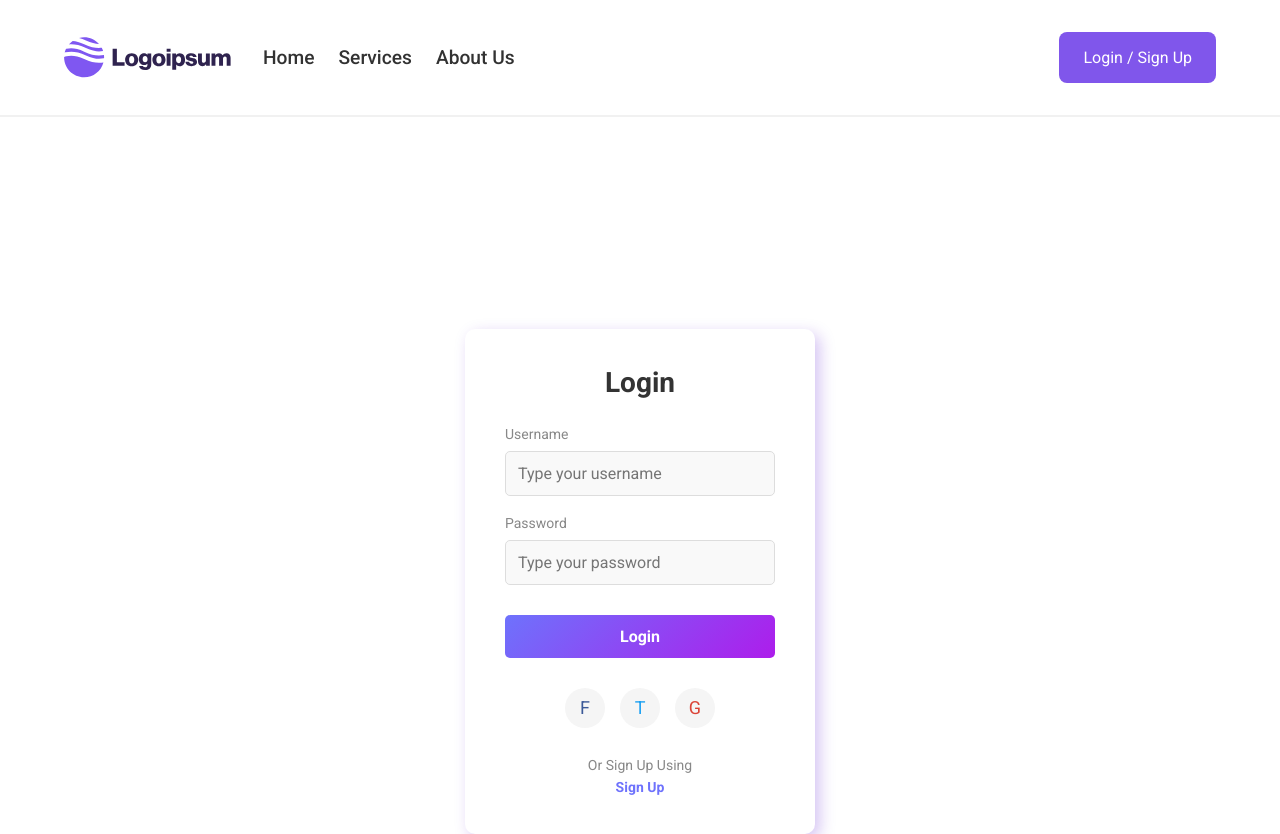
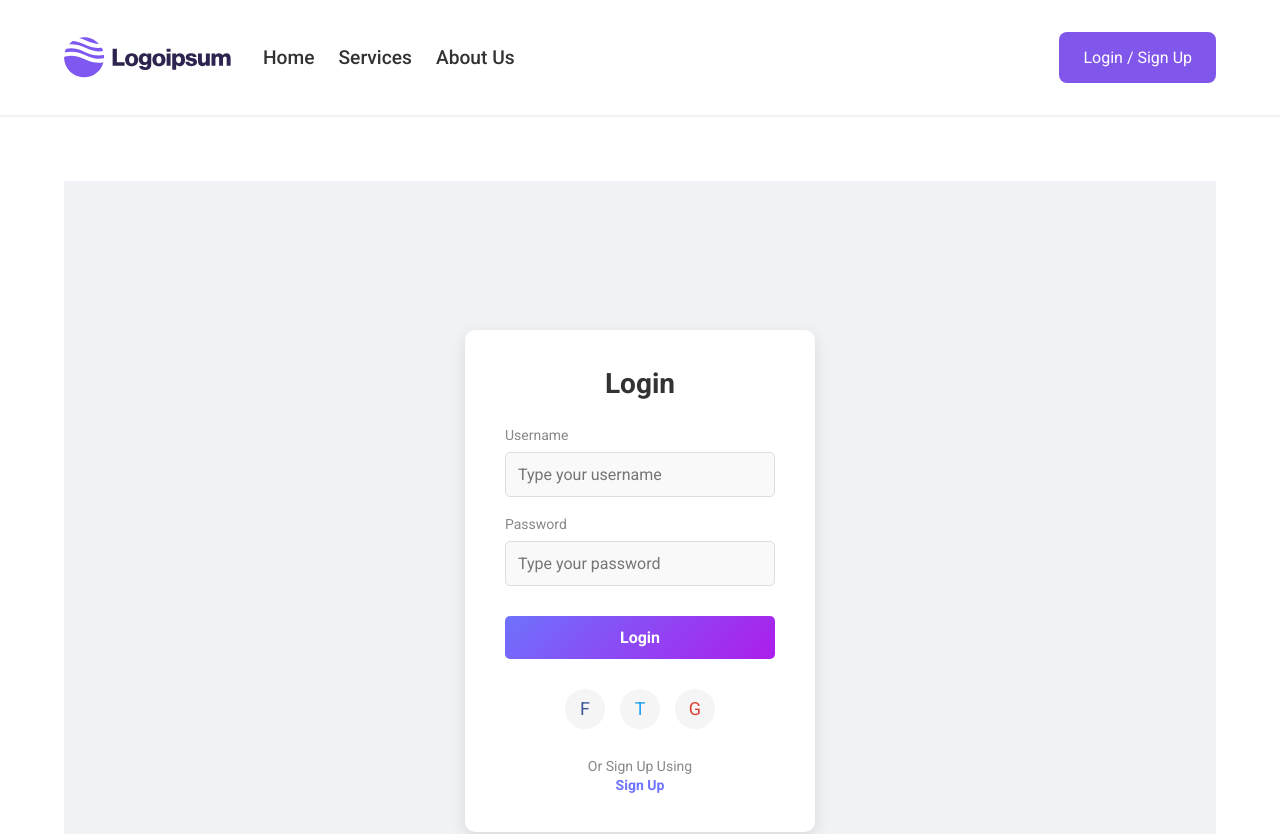
Before and after one commit to Edgaras318/home-service-client, a React (Vite) app: page /login in a window 1280 px wide. Shown: the top 834 px of the page. Built offline with nearby package versions, Linux system fonts and the light colour scheme.

Commit message:
Refactor InputField and Login page components
Updated InputField for better modularity and usability. Refactored the Login page to utilize reusable InputField and relocated validation logic to a separate validators file for improved code organization.

```diff
--- a/src/components/common/InputField/InputField.jsx
+++ b/src/components/common/InputField/InputField.jsx
@@ -1,19 +1,19 @@
-import styles from "./InputField.module.scss";
+import React from 'react';
+import styles from './InputField.module.scss';
 
-const InputField = ({ label, name, type, value, onChange, error }) => (
+const InputField = ({ label, value, onChange, error, type = 'text', placeholder }) => {
+    return (
         <div className={styles.inputGroup}>
-        <label htmlFor={name}>{label}</label>
+            <label>{label}</label>
             <input
-            id={name}
-            name={name}
                 type={type}
                 value={value}
                 onChange={onChange}
-            placeholder={`Type your ${label.toLowerCase()}`}
-            required
+                placeholder={placeholder}
             />
             {error && <p className={styles.errorText}>{error}</p>}
         </div>
     );
+};
 
 export default InputField;
--- a/src/components/common/InputField/InputField.module.scss
+++ b/src/components/common/InputField/InputField.module.scss
@@ -32,7 +32,6 @@
   margin-top: 0.5rem;
   animation: fadeIn 0.3s ease-in-out;
   text-align: left;
-}
 
   @keyframes fadeIn {
     from {
@@ -42,3 +41,4 @@
       opacity: 1;
     }
   }
+}
--- a/src/pages/Login/Login.jsx
+++ b/src/pages/Login/Login.jsx
@@ -1,30 +1,16 @@
-import React, { useState } from "react";
-import { useUserStore } from "@/stores/userStore"; // Import Zustand store
-import { useNavigate } from "react-router-dom"; // For redirect
-import styles from "./Login.module.scss"; // Import CSS Module styles
+import React, { useState } from 'react';
+import { useUserStore } from '@/stores/userStore';
+import { useNavigate } from 'react-router-dom';
+import InputField from "@/components/common/InputField/InputField"; // New reusable input field component
+import { validateUsername, validatePassword } from "@/utils/validators"; // Moved validation to separate file
+import styles from './Login.module.scss';
 
 const Login = () => {
-  const [username, setUsername] = useState("");
-  const [password, setPassword] = useState("");
-  const [errors, setErrors] = useState({ username: "", password: "" });
-  const setUser = useUserStore((state) => state.setUser); // Zustand setUser function
-  const navigate = useNavigate(); // For redirecting after login
-
-  const validateUsername = (username) => {
-    if (username.length < 3) return "Username must be at least 3 characters.";
-    if (username.length > 20) return "Username must be no more than 20 characters.";
-    if (!/^[a-zA-Z0-9_]+$/.test(username)) return "Username can only contain letters, numbers, and underscores.";
-    return "";
-  };
-
-  const validatePassword = (password) => {
-    if (password.length < 8) return "Password must be at least 8 characters.";
-    if (!/[A-Z]/.test(password)) return "Password must contain at least one uppercase letter.";
-    if (!/[a-z]/.test(password)) return "Password must contain at least one lowercase letter.";
-    if (!/[0-9]/.test(password)) return "Password must contain at least one number.";
-    if (!/[!@#$%^&*]/.test(password)) return "Password must contain at least one special character.";
-    return "";
-  };
+  const [username, setUsername] = useState('');
+  const [password, setPassword] = useState('');
+  const [errors, setErrors] = useState({ username: '', password: '' });
+  const setUser = useUserStore((state) => state.setUser);
+  const navigate = useNavigate();
 
   const validate = () => {
     const usernameError = validateUsername(username);
@@ -44,9 +30,9 @@ const Login = () => {
     try {
       const userData = { username };
       setUser(userData);
-      navigate("/");
+      navigate('/');
     } catch (error) {
-      setErrors({ username: "", password: "Login failed. Please try again." });
+      setErrors({ username: '', password: 'Login failed. Please try again.' });
     }
   };
 
@@ -55,36 +41,27 @@ const Login = () => {
         <div className={styles.loginBox}>
           <h1>Login</h1>
           <form onSubmit={handleLogin}>
-            <div className={styles.inputGroup}>
-              <label htmlFor="username">Username</label>
-              <input
-                  type="text"
-                  id="username"
+            <InputField
+                label="Username"
                 value={username}
                 onChange={(e) => {
                   setUsername(e.target.value);
-                    setErrors((prev) => ({ ...prev, username: "" })); // Clear error on change
+                  setErrors((prev) => ({ ...prev, username: '' }));
                 }}
+                error={errors.username}
                 placeholder="Type your username"
-                  required
             />
-              {errors.username && <p className={styles.errorText}>{errors.username}</p>}
-            </div>
-            <div className={styles.inputGroup}>
-              <label htmlFor="password">Password</label>
-              <input
+            <InputField
+                label="Password"
                 type="password"
-                  id="password"
                 value={password}
                 onChange={(e) => {
                   setPassword(e.target.value);
-                    setErrors((prev) => ({ ...prev, password: "" })); // Clear error on change
+                  setErrors((prev) => ({ ...prev, password: '' }));
                 }}
+                error={errors.password}
                 placeholder="Type your password"
-                  required
             />
-              {errors.password && <p className={styles.errorText}>{errors.password}</p>}
-            </div>
             <button type="submit" className={styles.loginButton}>
               Login
             </button>
--- a/src/pages/Login/Login.module.scss
+++ b/src/pages/Login/Login.module.scss
@@ -3,14 +3,15 @@
   justify-content: center;
   align-items: center;
   height: 100vh;
-
+  background-color: #f0f2f5;
+}
 
 .loginBox {
   background-color: #fff;
   border-radius: 10px;
   padding: 40px;
   width: 350px;
-    box-shadow: #5614d040 5px 5px 15px;
+  box-shadow: 0px 5px 15px rgba(0, 0, 0, 0.1);
   text-align: center;
 
   h1 {
@@ -20,6 +21,7 @@
     color: #333;
   }
 
+  form {
     .inputGroup {
       margin-bottom: 20px;
 
@@ -39,12 +41,12 @@
         margin-top: 5px;
         font-size: 16px;
         background-color: #f9f9f9;
-      }
 
-      input:focus {
+        &:focus {
           outline: none;
           border-color: #6e72fc;
           background-color: #fff;
+        }
       }
     }
 
@@ -64,6 +66,7 @@
 
       &:hover {
         background: linear-gradient(135deg, #5a60d6, #9a1ac7);
+      }
     }
   }
 
@@ -89,18 +92,18 @@
       &:hover {
         background-color: #e0e0e0;
       }
-      }
 
-      .facebookIcon {
+      &.facebookIcon {
         color: #3b5998;
       }
 
-      .twitterIcon {
+      &.twitterIcon {
         color: #1da1f2;
       }
 
-      .googleIcon {
+      &.googleIcon {
         color: #db4437;
+      }
     }
   }
 
@@ -109,27 +112,33 @@
     font-size: 14px;
     color: #888;
     display: flex;
-      gap: 0.5rem;
     flex-direction: column;
+    align-items: center;
+
+    p {
+      margin-bottom: 5px;
+    }
 
     a {
       color: #6e72fc;
       text-decoration: none;
       font-weight: 600;
+
+      &:hover {
+        text-decoration: underline;
       }
     }
   }
 }
-// Error Message Styles
-// Error Message Styles
+
+/* Error message styling */
 .errorText {
-  color: red; // Set the error message color to red
-  font-size: 1rem; // Adjust the font size if needed
-  margin-top: 0.5rem; // Add some spacing above the error message
-  animation: fadeIn 0.3s ease-in-out; // Optional: Add a fade-in effect
+  color: red;
+  font-size: 1rem;
+  margin-top: 0.5rem;
+  animation: fadeIn 0.3s ease-in-out;
   text-align: left;
 
-  // Animation keyframes (optional)
   @keyframes fadeIn {
     from {
       opacity: 0;
```
Lines whose indentation alone changed are shown as unchanged.
